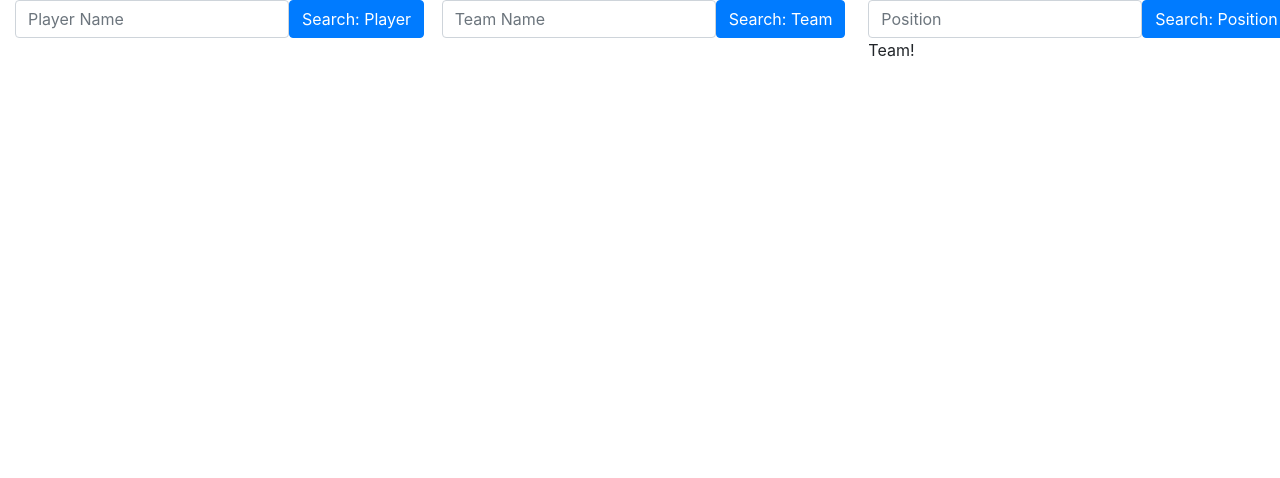
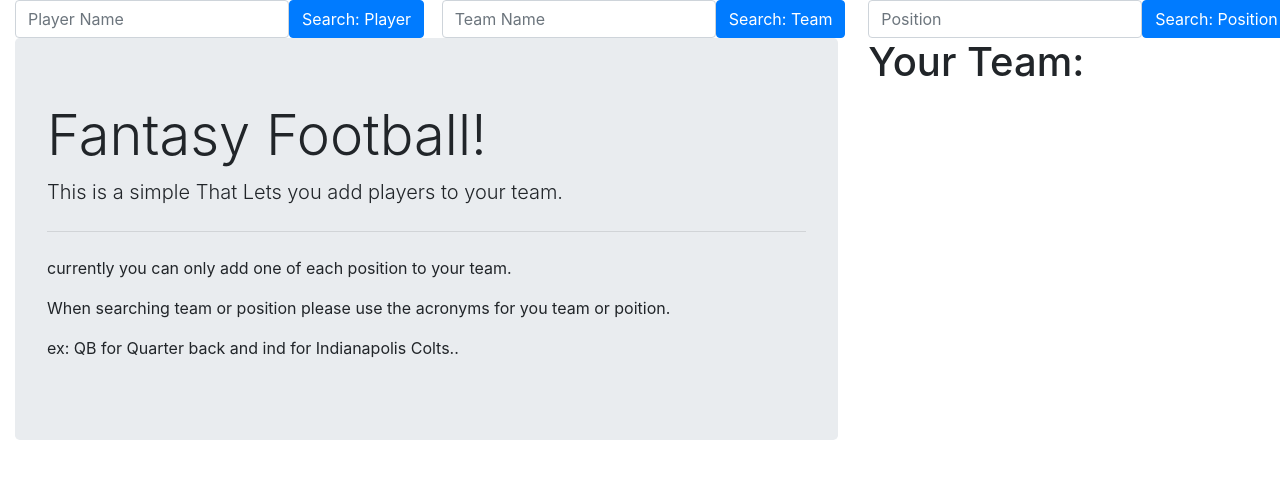
Before and after one commit to ejkearn/fantasy-football, a plain HTML site: page index.html in a window 1280 px wide. Drawn offline with nearby package versions, Linux system fonts and the light colour scheme; no server answers.

Commit message:
all working continue adding aptional conetent

```diff
--- a/app/playersService.js
+++ b/app/playersService.js
@@ -34,11 +34,22 @@ function PlayersService(callback) {
   //Public
   // add to team
   this.addPlayer = function addPlayer(playerId) {
+    var samePosition = false
+
+
     for (let i = 0; i < playersData.length; i++) {
       if (playerId == playersData[i].id) {
+        for (let a = 0; a < myTeam.length; a++) {
+          samePosition = (playersData[i].position == myTeam[a].position)
+        }
+
+        if (!samePosition){
         myTeam.push(playersData[i])
+        }else{
+          alert(`You already have a Player in that Position!`)
+        }
       }
-    }[]
+    };
     console.log(myTeam);
     return myTeam;
   };
@@ -48,10 +59,7 @@ function PlayersService(callback) {
     var removePlayer = myTeam.find(function (player) {
       return player.id == playerId
     });
-
-    //indexOf itterates over an array to find the element it was passed and returns the index, if it doesnt find it it will return -1
     var index = myTeam.indexOf(removePlayer);
-    //splice removes object from array
     myTeam.splice(index, 1);
     console.log(myTeam);
     return myTeam
--- a/index.html
+++ b/index.html
@@ -45,11 +45,21 @@
         <div class="row">
             <div class="col-8">
                 <div class="row" id="players">
+                    <div class="col">
+                            <div class="jumbotron">
+                                    <h1 class="display-4">Fantasy Football!</h1>
+                                    <p class="lead">This is a simple That Lets you add players to your team.</p>
+                                    <hr class="my-4">
+                                    <p>currently you can only add one of each position to your team.</p>
+                                    <p>When searching team or position please use the acronyms for you team or poition. </p>
+                                    <p>ex: QB for Quarter back and ind for Indianapolis Colts..</p>
+                                  </div>
+                    </div>
                 </div>
             </div>
 
             <div class="col-4">
-                Team!
+                <h1>Your Team:</h1>
                 <div class="row" id="team">
 
 
```
